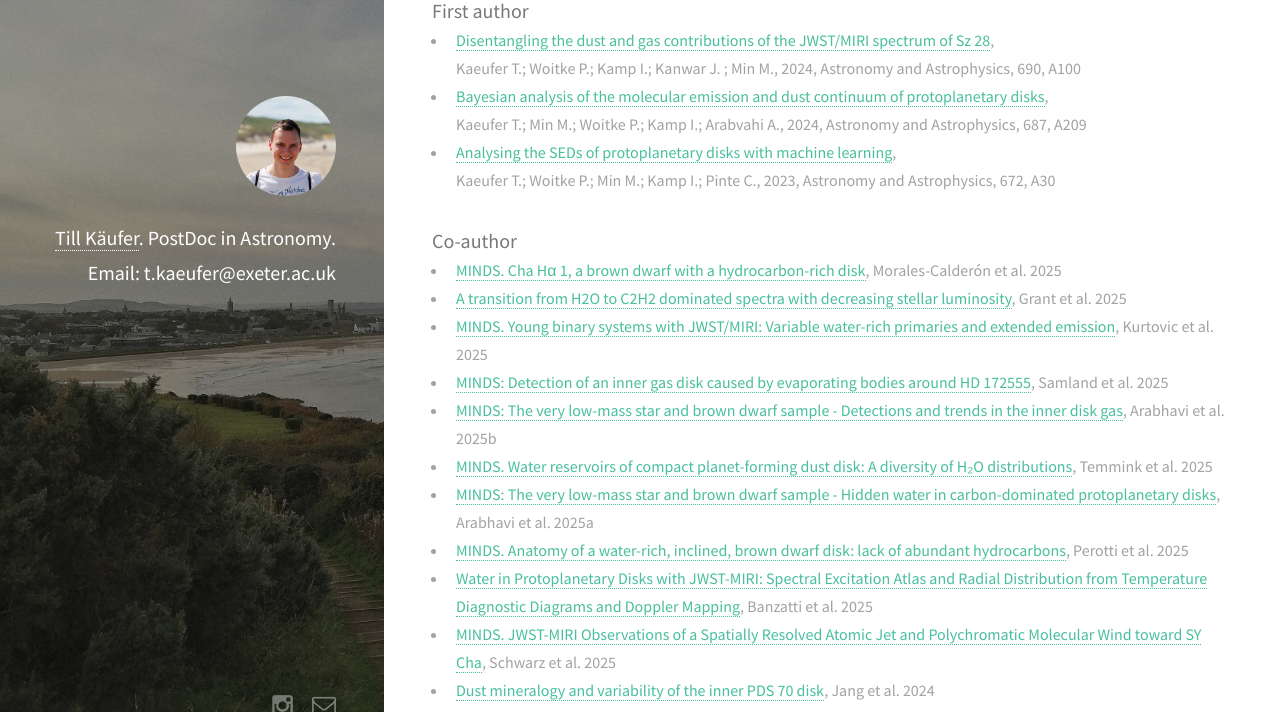
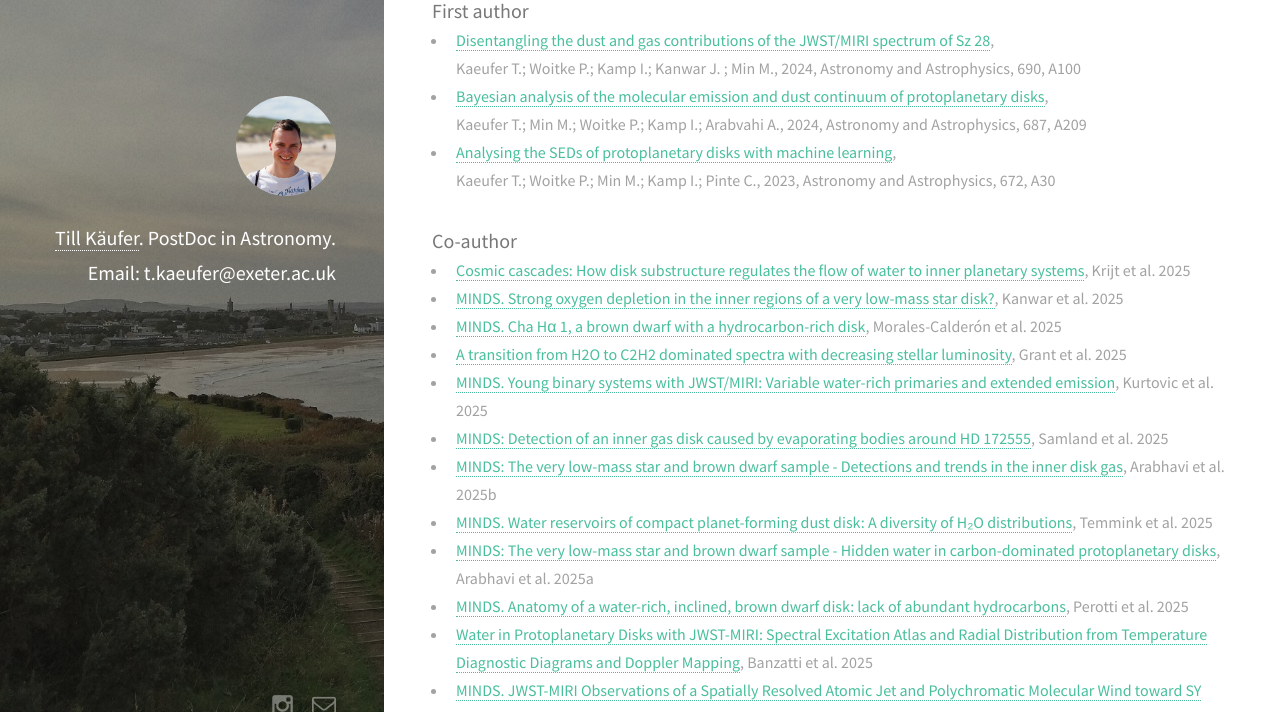
Before and after one commit to tillkaeufer/tillkaeufer.github.io, a Jekyll site: the page built from _posts/2020-10-06-publications.markdown, in a window 1280 px wide and 900 px high, scrolled down 876 px, cut to the strip 0-712 px from the top of the window. Built offline with Jekyll 4.4.1, drawn with Linux system fonts in a browser that asks for light colours; nearby versions of some CDN libraries.

Commit message:
add sebs and jayatees

```diff
--- a/_posts/2020-10-06-publications.markdown
+++ b/_posts/2020-10-06-publications.markdown
@@ -20,6 +20,8 @@ Kaeufer T.; Woitke P.; Min M.; Kamp I.; Pinte C., 2023, Astronomy and Astrophysi
 
 ### Co-author
 
++ [Cosmic cascades: How disk substructure regulates the flow of water to inner planetary systems](https://arxiv.org/abs/2508.10402){:target="_blank"}, Krijt et al. 2025
++ [MINDS. Strong oxygen depletion in the inner regions of a very low-mass star disk?](https://arxiv.org/abs/2508.11761){:target="_blank"}, Kanwar et al. 2025
 + [MINDS. Cha Hα 1, a brown dwarf with a hydrocarbon-rich disk](https://arxiv.org/abs/2508.05155){:target="_blank"}, Morales-Calderón et al. 2025
 + [A transition from H2O to C2H2 dominated spectra with decreasing stellar luminosity](https://arxiv.org/abs/2508.04692){:target="_blank"}, Grant et al. 2025
 + [MINDS. Young binary systems with JWST/MIRI: Variable water-rich primaries and extended emission](https://arxiv.org/abs/2508.02576){:target="_blank"}, Kurtovic et al. 2025
```
